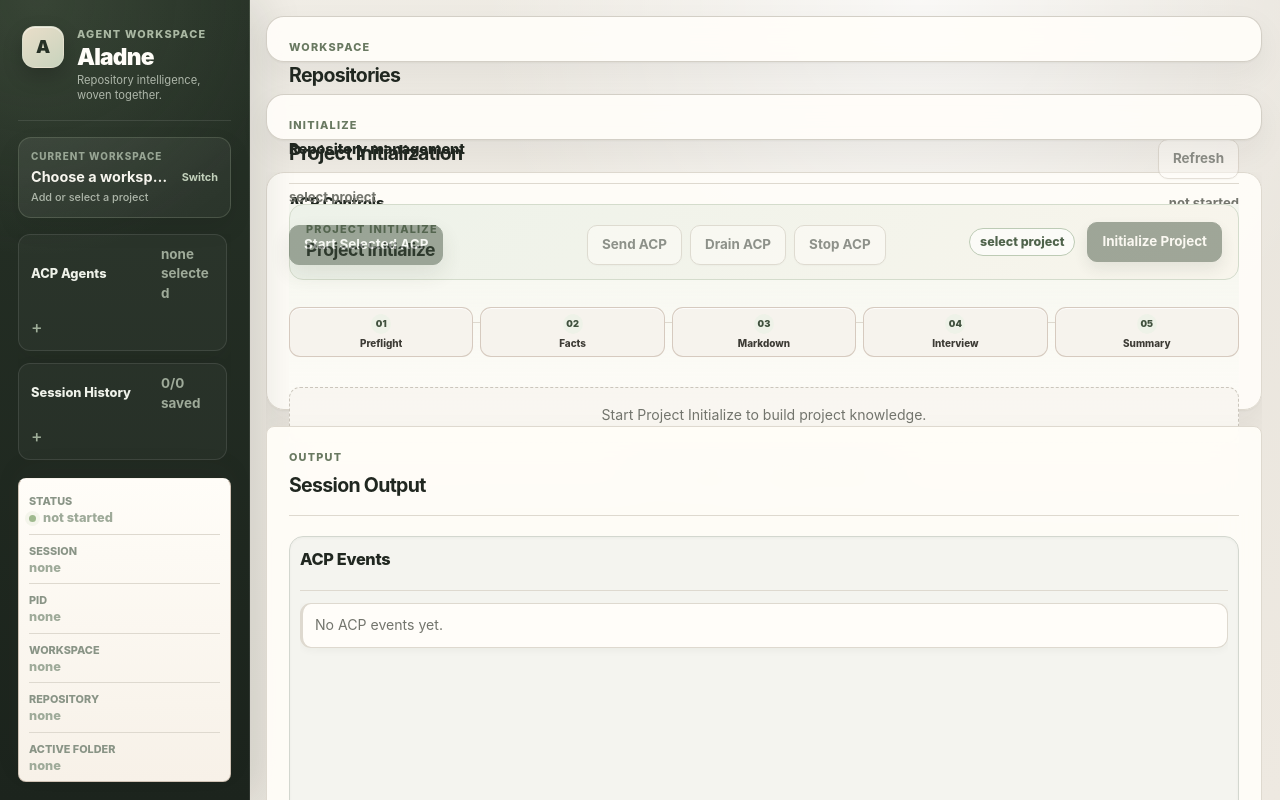
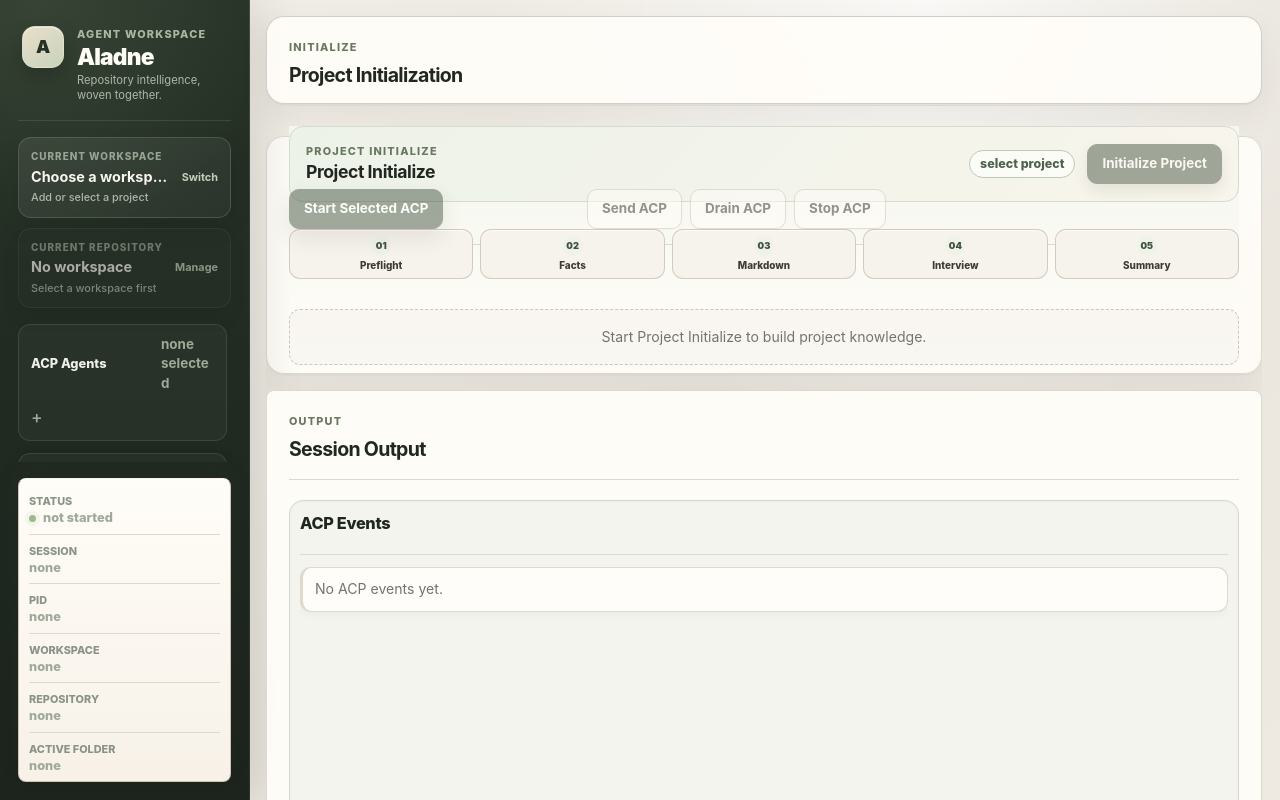
Before and after one commit to StefanIsidorovic/code-buddy, a React (Vite) app: page / in a window 1280 px wide. Built offline with nearby package versions, Linux system fonts and the light colour scheme.

Commit message:
step 3: move repository picker into sidebar

```diff
--- a/src/App.css
+++ b/src/App.css
@@ -143,9 +143,8 @@ textarea:focus {
   display: grid;
   grid-template-columns:
     clamp(244px, 16vw, 304px)
-    minmax(216px, 0.72fr)
-    minmax(260px, 0.92fr)
-    minmax(300px, 1.06fr);
+    minmax(500px, 1.18fr)
+    minmax(420px, 1fr);
   grid-template-rows: minmax(0, 1fr);
   column-gap: 14px;
   overflow: hidden;
@@ -170,7 +169,7 @@ textarea:focus {
   border-radius: 0;
   padding: 20px 16px 18px;
   display: grid;
-  grid-template-rows: auto auto minmax(0, 1fr) auto;
+  grid-template-rows: auto auto auto minmax(0, 1fr) auto;
   gap: 16px;
   overflow: hidden;
   background:
@@ -2428,8 +2427,7 @@ textarea:focus {
 
 .app-shell {
   padding: 0 18px 0 0;
-  grid-template-columns: clamp(258px, 17vw, 292px) minmax(260px, 0.72fr)
-    minmax(360px, 1.04fr) minmax(390px, 1.14fr);
+  grid-template-columns: clamp(258px, 17vw, 292px) minmax(480px, 1.16fr) minmax(420px, 1fr);
   column-gap: 16px;
   background: radial-gradient(circle at 72% 0%, rgb(255 255 255 / 0.72), transparent 36%),
     linear-gradient(145deg, #f2efe8 0%, #e9e5dd 52%, #eee9e1 100%);
@@ -2545,6 +2543,17 @@ textarea:focus {
   font-weight: 750;
 }
 
+.repository-picker {
+  min-height: 68px;
+  margin-top: -6px;
+}
+
+.repository-picker:disabled {
+  border-color: rgb(255 255 255 / 0.08);
+  background: rgb(255 255 255 / 0.025);
+  opacity: 0.64;
+}
+
 .sidebar-scroll {
   padding-right: 4px;
   scrollbar-color: #526151 transparent;
@@ -3116,6 +3125,10 @@ textarea:focus {
   align-items: end;
 }
 
+.repository-modal .workspace-form {
+  grid-template-columns: minmax(140px, 0.7fr) minmax(240px, 1.3fr) auto;
+}
+
 .modal-heading {
   margin: -2px -2px 16px;
   padding-bottom: 14px;
@@ -3179,7 +3192,7 @@ textarea:focus {
   .app-shell {
     height: 100%;
     grid-template-columns: 250px minmax(0, 1fr);
-    grid-template-rows: auto auto minmax(680px, 1fr);
+    grid-template-rows: auto minmax(680px, 1fr);
     column-gap: 16px;
     overflow-y: auto;
   }
@@ -3188,30 +3201,23 @@ textarea:focus {
     position: sticky;
     top: 0;
     grid-column: 1;
-    grid-row: 1 / span 3;
+    grid-row: 1 / span 2;
     height: 100vh;
   }
 
-  .control-panel,
   .initialize-lane,
   .runtime-lane {
     grid-column: 2;
     margin-right: 0;
   }
 
-  .control-panel {
-    grid-row: 1;
-    max-height: none;
-    overflow: visible;
-  }
-
   .workspace-form:not(.repository-form) {
     grid-template-columns: minmax(150px, 0.7fr) minmax(220px, 1.3fr) auto auto;
     align-items: end;
   }
 
   .initialize-lane {
-    grid-row: 2;
+    grid-row: 1;
     overflow: visible;
   }
 
@@ -3220,7 +3226,7 @@ textarea:focus {
   }
 
   .runtime-lane {
-    grid-row: 3;
+    grid-row: 2;
     min-height: 720px;
     margin-bottom: 16px;
   }
@@ -3367,6 +3373,7 @@ textarea:focus {
   }
 
   .workspace-modal .workspace-form,
+  .repository-modal .workspace-form,
   .workspace-project-list li {
     grid-template-columns: 1fr;
   }
--- a/src/App.tsx
+++ b/src/App.tsx
@@ -325,6 +325,7 @@ function App() {
   const [projectDeleteError, setProjectDeleteError] = useState<string | null>(null);
   const [projectRepositories, setProjectRepositories] = useState<ProjectRepositoryInfo[]>([]);
   const [selectedRepositoryId, setSelectedRepositoryId] = useState<string | null>(null);
+  const [repositoryDialogOpen, setRepositoryDialogOpen] = useState(false);
   const [repositoryName, setRepositoryName] = useState("");
   const [repositoryPath, setRepositoryPath] = useState("");
   const [repositoryLoading, setRepositoryLoading] = useState(false);
@@ -1969,6 +1970,21 @@ function App() {
           </span>
         </button>
 
+        <button
+          aria-haspopup="dialog"
+          className="workspace-picker repository-picker"
+          type="button"
+          onClick={() => setRepositoryDialogOpen(true)}
+          disabled={!selectedProject}
+        >
+          <span className="workspace-picker-label">Current repository</span>
+          <strong>{selectedRepository?.name ?? (selectedProject ? "Choose a repository" : "No workspace")}</strong>
+          <small>{selectedRepository?.path ?? "Select a workspace first"}</small>
+          <span className="workspace-picker-action" aria-hidden="true">
+            Manage
+          </span>
+        </button>
+
         <div className="sidebar-scroll">
           <details className="agent-accordion sidebar-agent">
             <summary>
@@ -2281,115 +2297,6 @@ function App() {
             <dd>{activeRuntimeCwd ?? "none"}</dd>
           </div>
         </dl>
-      </section>
-
-      <section className="control-panel workspace-lane" aria-labelledby="controls-title">
-        <div className="section-heading">
-          <p className="eyebrow">Workspace</p>
-          <h2 id="controls-title">Repositories</h2>
-        </div>
-
-        <section className="workspace-panel" aria-labelledby="repositories-title">
-          <div className="repository-section">
-            <div className="doctor-heading">
-              <h3 id="repositories-title">Repository management</h3>
-              <span>
-                {selectedRepository
-                  ? selectedRepository.name
-                  : selectedProject
-                    ? "default path"
-                    : "select project"}
-              </span>
-              <button
-                type="button"
-                onClick={() => void refreshProjectRepositories()}
-                disabled={!selectedProject || repositoryLoading}
-              >
-                Refresh
-              </button>
-            </div>
-
-            <div className="workspace-form repository-form">
-              <label>
-                <span>Name</span>
-                <input
-                  aria-label="Repository name"
-                  onChange={(event) => setRepositoryName(event.target.value)}
-                  value={repositoryName}
-                />
-              </label>
-              <label>
-                <span>Path</span>
-                <input
-                  aria-label="Repository path"
-                  onChange={(event) => setRepositoryPath(event.target.value)}
-                  value={repositoryPath}
-                />
-              </label>
-              <button
-                type="button"
-                onClick={() => void createProjectRepository()}
-                disabled={
-                  busy ||
-                  repositoryLoading ||
-                  !selectedProject ||
-                  !repositoryName.trim() ||
-                  !repositoryPath.trim()
-                }
-              >
-                Add Repository
-              </button>
-            </div>
-
-            {!selectedProject ? (
-              <p className="empty-state">Select a project to manage repositories.</p>
-            ) : (
-              <ul className="project-list repository-list" aria-label="Project repositories">
-                {projectRepositories.length === 0 ? (
-                  <li>No repositories yet.</li>
-                ) : (
-                  projectRepositories.map((repository) => (
-                    <li
-                      data-selected={repository.id === selectedRepository?.id}
-                      key={repository.id}
-                    >
-                      <div>
-                        <strong>{repository.name}</strong>
-                        <span>{repository.path}</span>
-                        {repository.isDefault ? <small>Default</small> : null}
-                      </div>
-                      <div className="project-actions">
-                        <button
-                          aria-label={`Select ${repository.name} repository`}
-                          aria-pressed={repository.id === selectedRepository?.id}
-                          type="button"
-                          onClick={() => setSelectedRepositoryId(repository.id)}
-                          disabled={busy || canUseSession || canUseAcpSession}
-                        >
-                          {repository.id === selectedRepository?.id ? "Selected" : "Select"}
-                        </button>
-                        <button
-                          aria-label={`Delete ${repository.name} repository`}
-                          type="button"
-                          onClick={() => void deleteProjectRepository(repository.id)}
-                          disabled={
-                            busy ||
-                            repositoryLoading ||
-                            canUseSession ||
-                            canUseAcpSession ||
-                            repository.isDefault
-                          }
-                        >
-                          Delete
-                        </button>
-                      </div>
-                    </li>
-                  ))
-                )}
-              </ul>
-            )}
-          </div>
-        </section>
       </section>
 
       <section className="initialize-lane" aria-labelledby="project-initialize-lane-title">
@@ -2965,6 +2872,134 @@ function App() {
       </section>
       </section>
 
+      {repositoryDialogOpen ? (
+        <div
+          className="modal-backdrop"
+          onMouseDown={(event) => {
+            if (event.target === event.currentTarget) {
+              setRepositoryDialogOpen(false);
+            }
+          }}
+        >
+          <section
+            aria-labelledby="repository-dialog-title"
+            aria-modal="true"
+            className="knowledge-modal workspace-modal repository-modal"
+            role="dialog"
+          >
+            <div className="modal-heading">
+              <div>
+                <p className="eyebrow">{selectedProject?.name ?? "Workspace"}</p>
+                <h2 id="repository-dialog-title">Choose Repository</h2>
+                <span>Select which repository agents should use, or add another folder.</span>
+              </div>
+              <button
+                aria-label="Close repository picker"
+                className="icon-button"
+                type="button"
+                onClick={() => setRepositoryDialogOpen(false)}
+              >
+                x
+              </button>
+            </div>
+
+            <div className="workspace-modal-toolbar">
+              <strong>{projectRepositories.length} repositories</strong>
+              <button
+                type="button"
+                onClick={() => void refreshProjectRepositories()}
+                disabled={!selectedProject || repositoryLoading}
+              >
+                Refresh
+              </button>
+            </div>
+
+            <ul className="project-list workspace-project-list" aria-label="Project repositories">
+              {projectRepositories.length === 0 ? (
+                <li className="empty-state">No repositories yet. Add one below.</li>
+              ) : (
+                projectRepositories.map((repository) => (
+                  <li data-selected={repository.id === selectedRepository?.id} key={repository.id}>
+                    <div>
+                      <strong>{repository.name}</strong>
+                      <span>{repository.path}</span>
+                      {repository.isDefault ? <small>Default repository</small> : null}
+                    </div>
+                    <div className="project-actions">
+                      <button
+                        aria-label={`Select ${repository.name} repository`}
+                        aria-pressed={repository.id === selectedRepository?.id}
+                        type="button"
+                        onClick={() => {
+                          setSelectedRepositoryId(repository.id);
+                          setRepositoryDialogOpen(false);
+                        }}
+                        disabled={busy || canUseSession || canUseAcpSession}
+                      >
+                        {repository.id === selectedRepository?.id ? "Selected" : "Select"}
+                      </button>
+                      <button
+                        aria-label={`Delete ${repository.name} repository`}
+                        type="button"
+                        onClick={() => void deleteProjectRepository(repository.id)}
+                        disabled={
+                          busy ||
+                          repositoryLoading ||
+                          canUseSession ||
+                          canUseAcpSession ||
+                          repository.isDefault
+                        }
+                      >
+                        Delete
+                      </button>
+                    </div>
+                  </li>
+                ))
+              )}
+            </ul>
+
+            <div className="workspace-create-panel">
+              <div>
+                <span className="section-kicker">New repository</span>
+                <h3>Add a repository folder</h3>
+              </div>
+              <div className="workspace-form repository-form">
+                <label>
+                  <span>Name</span>
+                  <input
+                    aria-label="Repository name"
+                    onChange={(event) => setRepositoryName(event.target.value)}
+                    value={repositoryName}
+                  />
+                </label>
+                <label>
+                  <span>Path</span>
+                  <input
+                    aria-label="Repository path"
+                    onChange={(event) => setRepositoryPath(event.target.value)}
+                    value={repositoryPath}
+                  />
+                </label>
+                <button
+                  className="primary-action"
+                  type="button"
+                  onClick={() => void createProjectRepository()}
+                  disabled={
+                    busy ||
+                    repositoryLoading ||
+                    !selectedProject ||
+                    !repositoryName.trim() ||
+                    !repositoryPath.trim()
+                  }
+                >
+                  Add Repository
+                </button>
+              </div>
+            </div>
+          </section>
+        </div>
+      ) : null}
+
       {workspaceDialogOpen ? (
         <div
           className="modal-backdrop"
```
Also changed, not shown: 1 other file (tests, documents, lock files or other folders).
